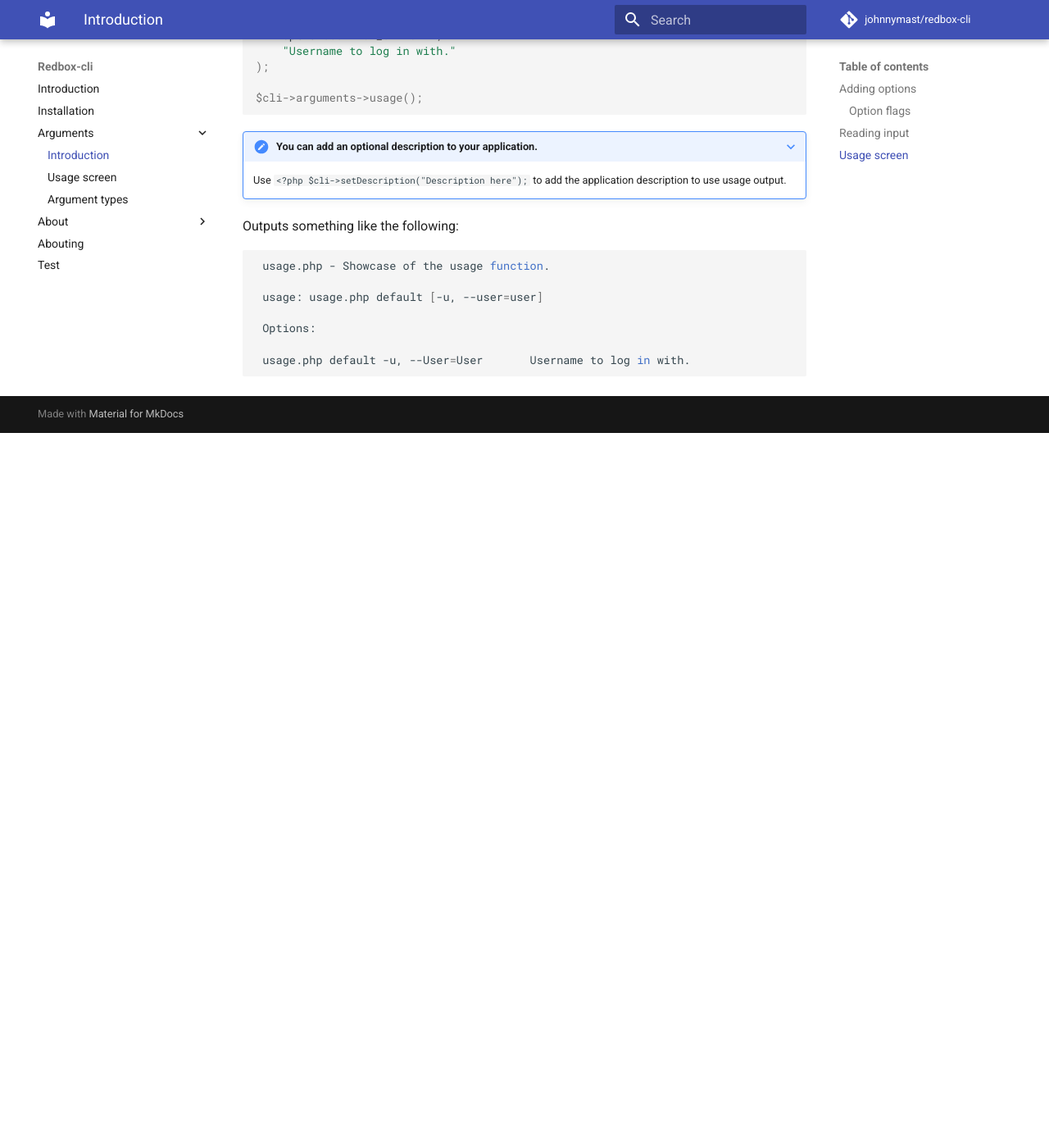
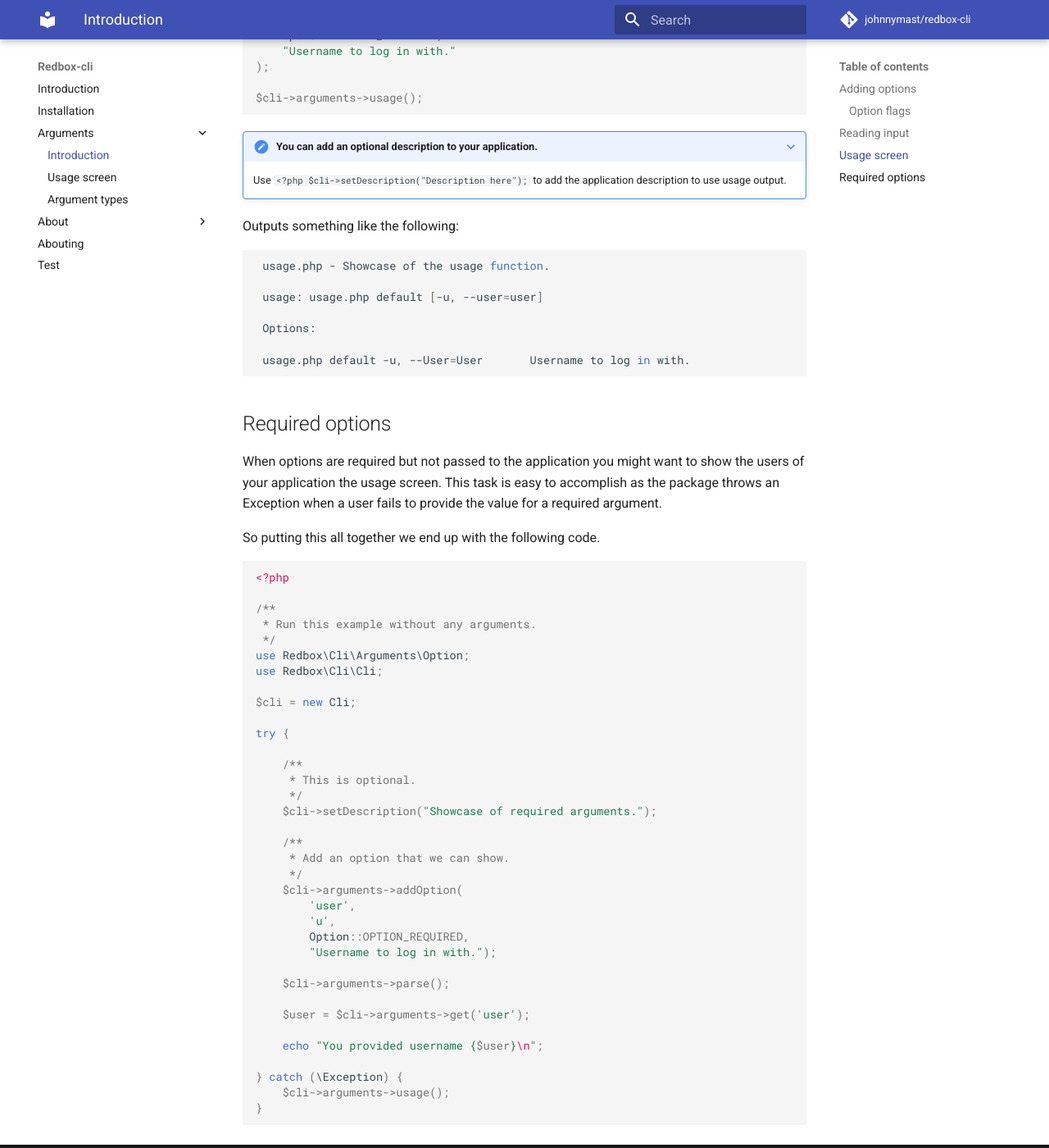
Before and after one commit to johnnymast/redbox-cli, an MkDocs documentation site: the page built from docs/arguments/introduction.md, in a window 1280 px wide and 1400 px high, scrolled down 2379 px. Shown: the whole window at 82% size. Built offline with MkDocs 1.6.1 and Material for MkDocs 9.7.7, drawn with Linux system fonts in a browser that asks for light colours; comment, search, counter and statistics services are not loaded; before the commit the page ends 2907 px from its top, so only the background shows below that.

````diff
--- a/docs/arguments/introduction.md
+++ b/docs/arguments/introduction.md
@@ -131,3 +131,51 @@ Outputs something like the following:
 
  usage.php default -u, --User=User       Username to log in with.
 ```
+
+## Required options
+
+When options are required but not passed to the application you might want to
+show the users of your application the usage screen. This task is easy to accomplish as the package throws an Exception when a user fails to provide
+the value for a required argument.
+
+So putting this all together we end up with the following code.
+
+
+```php
+<?php
+
+/**
+ * Run this example without any arguments.
+ */
+use Redbox\Cli\Arguments\Option;
+use Redbox\Cli\Cli;
+
+$cli = new Cli;
+
+try {
+
+    /**
+     * This is optional.
+     */
+    $cli->setDescription("Showcase of required arguments.");
+
+    /**
+     * Add an option that we can show.
+     */
+    $cli->arguments->addOption(
+        'user',
+        'u',
+        Option::OPTION_REQUIRED,
+        "Username to log in with.");
+
+    $cli->arguments->parse();
+
+    $user = $cli->arguments->get('user');
+
+    echo "You provided username {$user}\n";
+
+} catch (\Exception) {
+    $cli->arguments->usage();
+}
+
+```
````
